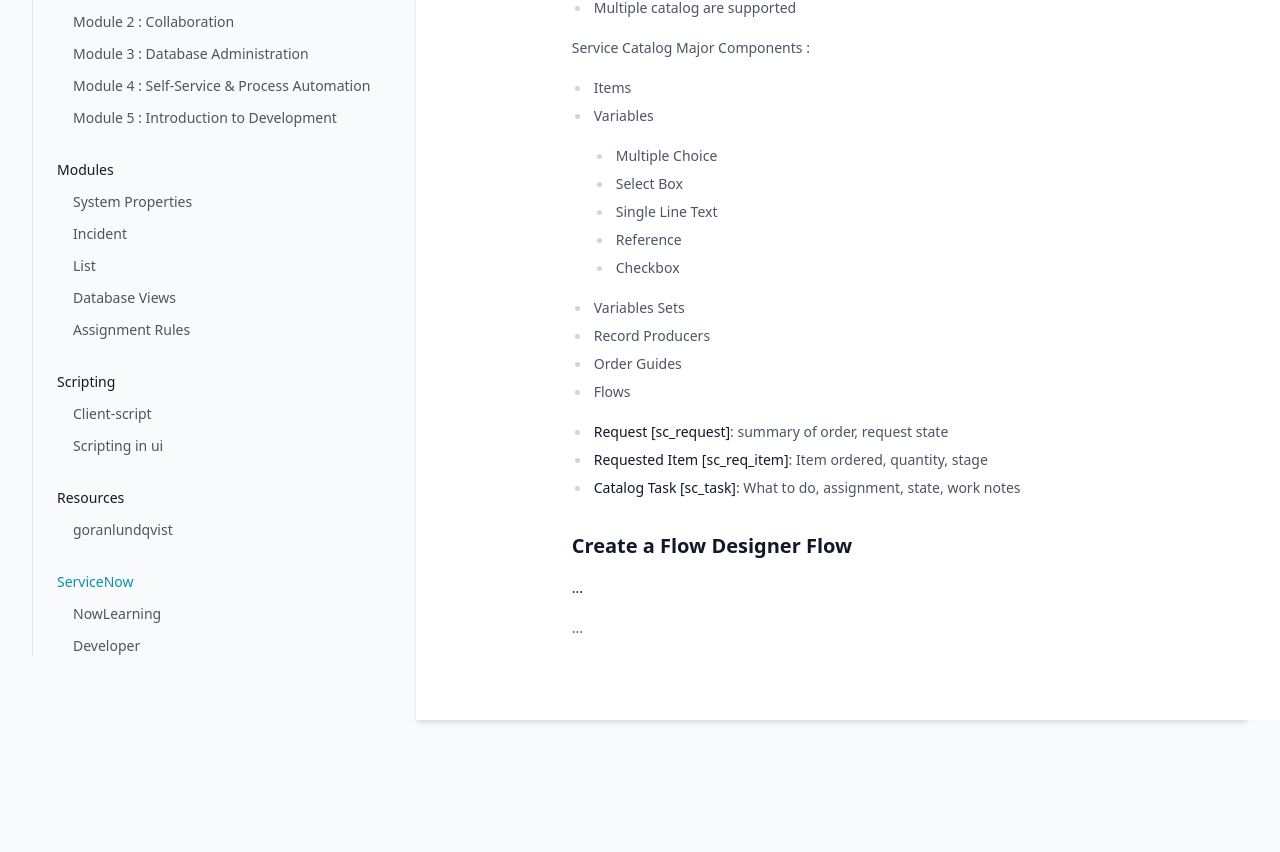
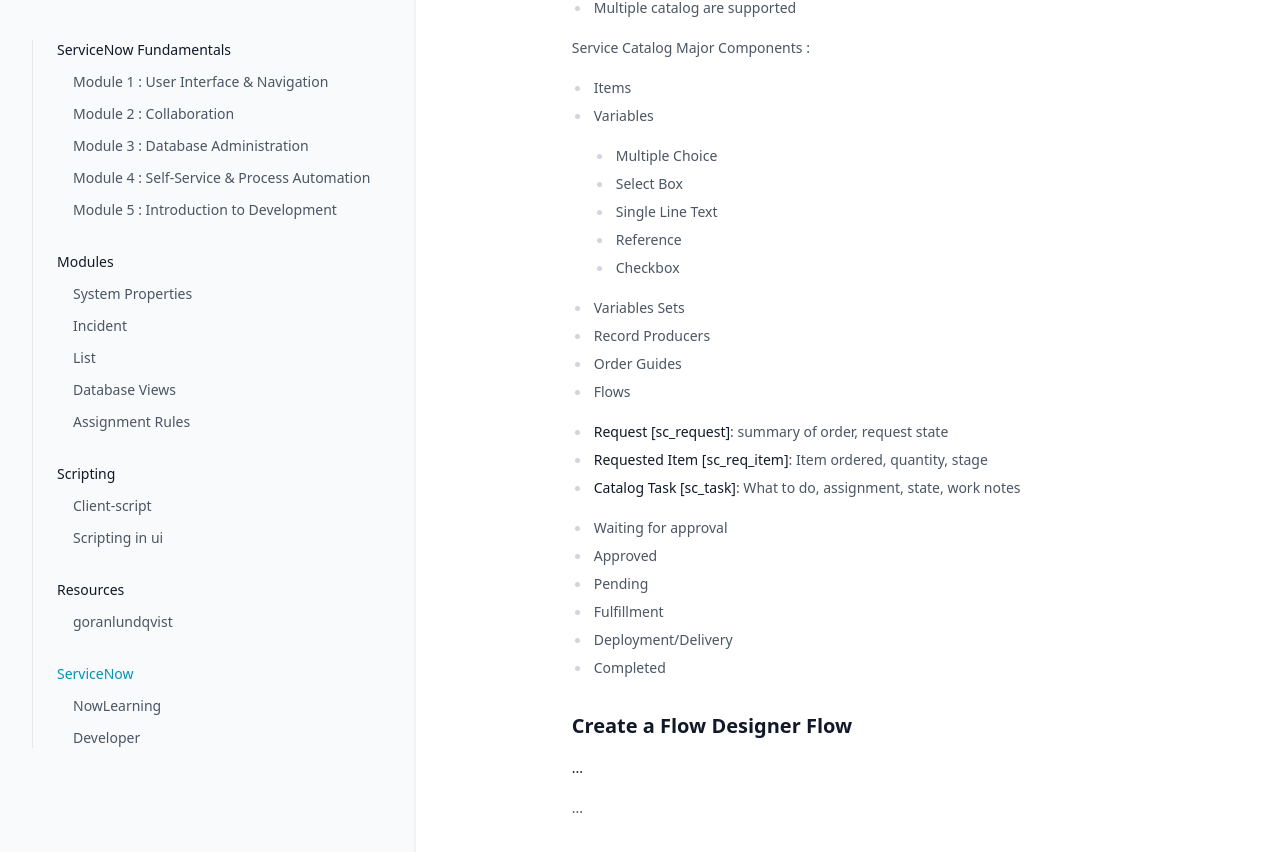
Before and after one commit to greglejeune/ebook, a Jekyll site: the page built from _servicenow/2021-11-01-snf-module4.md, in a window 1280 px wide and 900 px high, scrolled down 1497 px. Shown: the top 852 px of the window. Built offline with Jekyll 4.4.1, drawn with Linux system fonts in a browser that asks for light colours.

Commit message:
Update 2021-11-01-snf-module4.md

```diff
--- a/_servicenow/2021-11-01-snf-module4.md
+++ b/_servicenow/2021-11-01-snf-module4.md
@@ -81,6 +81,15 @@ category: snf
   <li><strong>Catalog Task [sc_task]</strong>: What to do, assignment, state, work notes</li>
 </ul>
 
+<ul>
+  <li>Waiting for approval</li>
+  <li>Approved</li>
+  <li>Pending</li>
+  <li>Fulfillment</li>
+  <li>Deployment/Delivery</li>
+  <li>Completed</li>
+</ul>
+
 <h2>Create a Flow Designer Flow</h2>
 
 <p style="text-align: justify;"><strong>...</strong></p>
```
